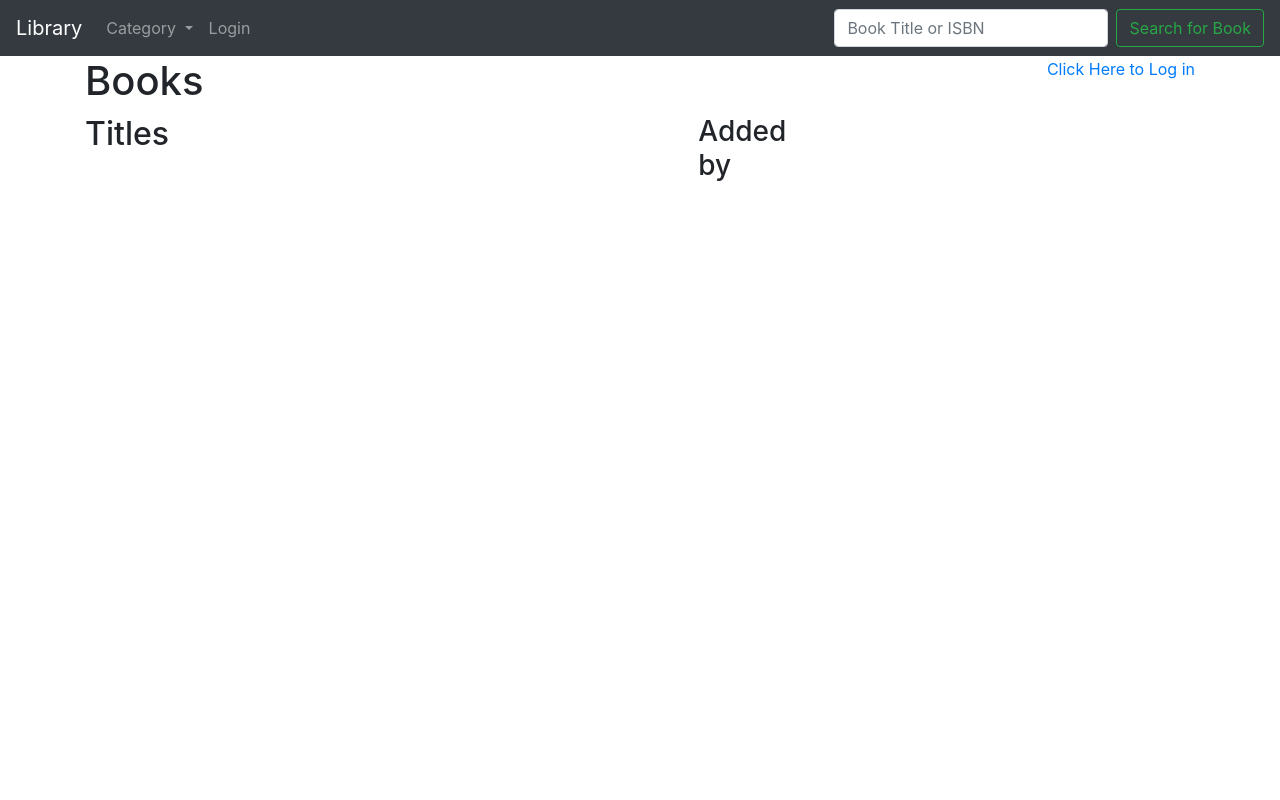
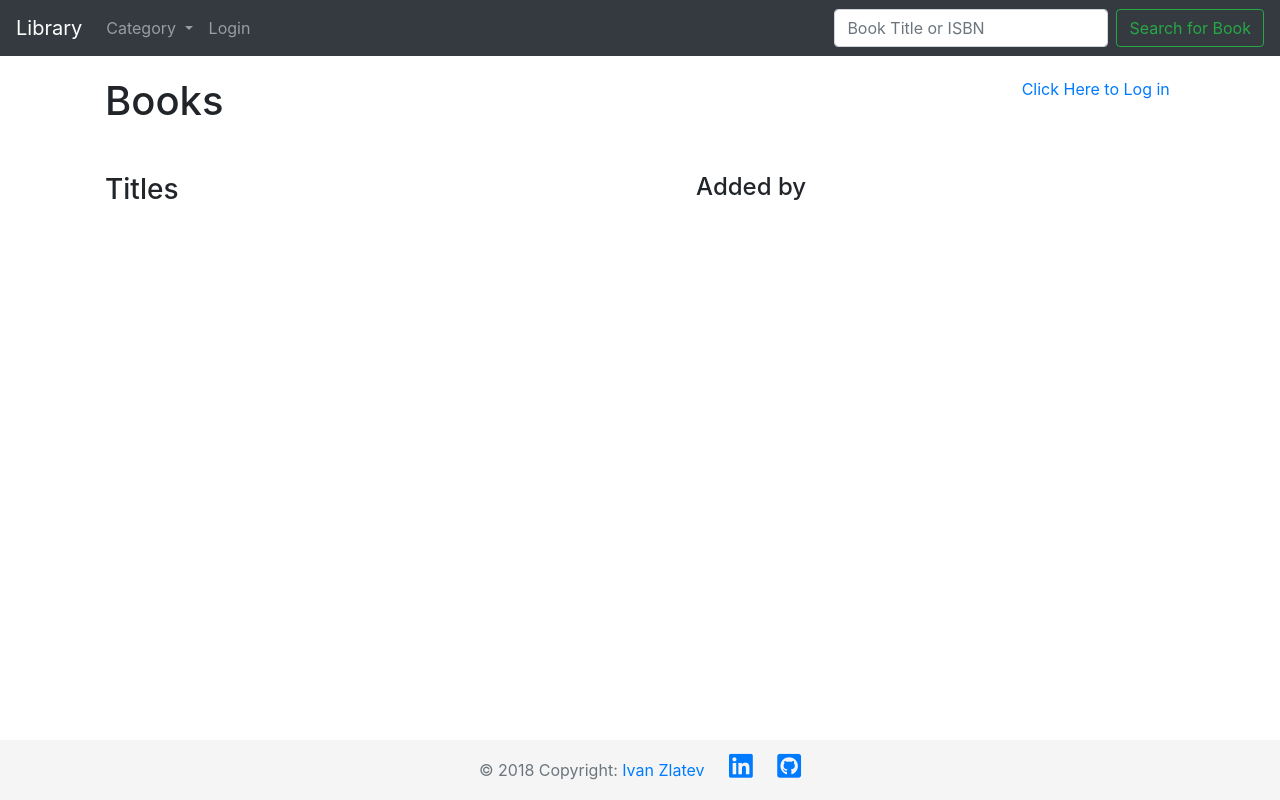
Before and after one commit to zlateff/item-catalog-application, a Flask app: template catalog/templates/books.html in a window 1280 px wide. Run offline with Flask 2, Linux system fonts and the light colour scheme; the template is opened without the code that fills it, so the values that code supplies are empty; some libraries are stand-ins or nearby versions.

Commit message:
Add CSS to templates

```diff
--- a/catalog/static/styles.css
+++ b/catalog/static/styles.css
@@ -1,13 +1,35 @@
+html {
+    position: relative;
+    min-height: 100%;
+}
+
+body {
+    margin-bottom: 60px;
+}
+
+.banner {
+    padding: 20px;
+}
+
+.books {
+    padding: 20px;
+}
+
+.book-search {
+    padding: 20px;
+}
+
+#search-label {
+    font-weight: bold;
+    padding-right: 10px;
+}
+
+.book-row {
+    margin-bottom: 10px;
+}
+
 .creator_img {
     display: inline-block;
-    width: 70px;
-    height: 70px;
-    border-radius: 50%;
-    object-fit: cover;
-}
-
-.user_img {
-    float: left;
     width: 70px;
     height: 70px;
     border-radius: 50%;
@@ -19,3 +41,23 @@
     color: rgb(12, 80, 12);
     background-color: rgb(175, 255, 175);
 }
+
+.footer {
+    position: absolute;
+    bottom: 0;
+    width: 100%;
+    height: 60px;
+    line-height: 60px;
+    background-color: #f5f5f5;
+}
+
+.fab {
+    font-size: 1.7em;
+    padding-left: 20px;
+}
+
+@media (max-width: 768px) {
+    .user {
+        padding-top: 10px;
+    }
+}
--- a/catalog/templates/books.html
+++ b/catalog/templates/books.html
@@ -1,9 +1,9 @@
 {% extends "main.html" %}
 {% block content %}
-	<div class="row divider green">
+	<div class="row divider">
 		<div class="col-md-12"></div>
 	</div>
-	<div class="row banner book">
+	<div class="row banner">
 		<div class="col-md-10 col-md-offset-1 padding-none">
 			<h1>{{ category.name }} Books</h1>
 			{% if name %}
@@ -27,10 +27,10 @@
 			{% endif %}
 
 		</div>
-		<div class="col-md-2 text-right">
+		<div class="col-md-2 col-md-offset-1 padding-none">
 			{% if name %}
 			<figure class="user">
-				<img class="user_img" src="{{ picture}}">
+				<img class="creator_img" src="{{ picture}}">
 				<figcaption>{{ name }} <a href="{{url_for('gdisconnect')}}">Logout</a></figcaption>
 			</figure>
 			{% else %}
@@ -38,13 +38,7 @@
 			{% endif %}
 		</div>
 	</div>
-	<div class="row padding-top padding-bottom">
-		<div class="col-md-1"></div>
-		<div class="col-md-11 padding-none">
 
-		</div>
-		<div class="col-md-7"></div>
-	</div>
 	<div class="row">
 		<div class="flash">
 			{% with messages = get_flashed_messages() %}
@@ -59,40 +53,36 @@
 		</div>
 	</div>
 	{% if books !=[] %}
-    <div class="row">
+    <div class="row books">
 			<div class="col-md-10 row">
-				<div class="col-md-8"><h2>Titles</h2></div>
-				<div class="col-md-2"><h3>Added by</h3></div>
+				<div class="col-md-8"><h3>Titles</h3></div>
+				<div class="col-md-2"><h4>Added by</h4></div>
 					{% for b in books %}
-							<div class="book-item col-md-7">
+						<div class="book-row col-md-10 row">
+							<div class="book-info col-md-9">
 								<a href="{{url_for('previewBook', category_id=category.id , book_id=b.id)}}"><h4>{{b.title}}</h4></a>
 								<h5>ISBN: {{b.isbn}}</h5>
 								{% if name %}
 								{% if b.user_id == user %}
-								<a href="{{url_for('deleteBook', book_id=b.id)}}">
-									<button class="btn btn-default" id="new-category">
-										<span class="glyphicon glyphicon-cutlery" aria-hidden="true"></span>Delete Book
-									</button>
+								<a href="{{url_for('deleteBook', book_id=b.id)}}" class="btn btn-danger">
+										Delete Book
 								</a>
 								{% endif %}
 								{% endif %}
 							</div>
-							<div class="book-item col-md-1"></div>
-							<div class="book-item col-md-2">
+							<div class="book-space col-md-1"></div>
+							<div class="book-user col-md-2">
 								<img class="creator_img" src="{{b.user.picture}}">
 								<h6>{{b.user.name}}</h6>
 							</div>
+						</div>
 					{% endfor %}
 			</div>
     </div>
     {% else %}
     <div>
         <div class="col-md-10 row">
-            <h4>No Books added for this category yet.
-				{% if name %}
-				<a href="{{url_for('searchResults')}}">Add a Boook</a>
-				{% endif %}
-			</h4>
+            <h4>No Books added for this category yet.</h4>
         </div>
     </div>
 	{% endif %}
--- a/catalog/templates/main.html
+++ b/catalog/templates/main.html
@@ -3,7 +3,8 @@
 	<head>
         <meta charset="utf-8">
         <meta name="viewport" content="width=device-width, initial-scale=1, shrink-to-fit=no">
-		<link rel="stylesheet" href="https://stackpath.bootstrapcdn.com/bootstrap/4.1.1/css/bootstrap.min.css" integrity="sha384-WskhaSGFgHYWDcbwN70/dfYBj47jz9qbsMId/iRN3ewGhXQFZCSftd1LZCfmhktB" crossorigin="anonymous">
+        <link rel="stylesheet" href="https://stackpath.bootstrapcdn.com/bootstrap/4.1.1/css/bootstrap.min.css" integrity="sha384-WskhaSGFgHYWDcbwN70/dfYBj47jz9qbsMId/iRN3ewGhXQFZCSftd1LZCfmhktB" crossorigin="anonymous">
+        <link rel="stylesheet" href="https://use.fontawesome.com/releases/v5.0.13/css/all.css" integrity="sha384-DNOHZ68U8hZfKXOrtjWvjxusGo9WQnrNx2sqG0tfsghAvtVlRW3tvkXWZh58N9jp" crossorigin="anonymous">
         <link rel=stylesheet type=text/css href="{{ url_for('static', filename='styles.css') }}">
         <title>My Library</title>
 	</head>
@@ -44,8 +45,20 @@
             </nav>
 		<div class="container">
 			{% block content %}
-			{% endblock %}
+            {% endblock %}
         </div>
+        <!--Footer-->
+        <footer class="footer">
+                <!--Copyright-->
+                <div class="container text-center text-muted">
+                    © 2018 Copyright:
+                    <a href="https://zlateff.com"> Ivan Zlatev </a>
+                    <a href="#"><i class="fab fa-linkedin"></i></a>
+                    <a href="#"><i class="fab fa-github-square"></i></a>
+                </div>
+        <!--/.Copyright-->
+        </footer>
+        <!--/.Footer-->
         <script src="https://code.jquery.com/jquery-3.3.1.slim.min.js" integrity="sha384-q8i/X+965DzO0rT7abK41JStQIAqVgRVzpbzo5smXKp4YfRvH+8abtTE1Pi6jizo" crossorigin="anonymous"></script>
         <script src="https://cdnjs.cloudflare.com/ajax/libs/popper.js/1.14.3/umd/popper.min.js" integrity="sha384-ZMP7rVo3mIykV+2+9J3UJ46jBk0WLaUAdn689aCwoqbBJiSnjAK/l8WvCWPIPm49" crossorigin="anonymous"></script>
         <script src="https://stackpath.bootstrapcdn.com/bootstrap/4.1.1/js/bootstrap.min.js" integrity="sha384-smHYKdLADwkXOn1EmN1qk/HfnUcbVRZyYmZ4qpPea6sjB/pTJ0euyQp0Mk8ck+5T" crossorigin="anonymous"></script>
--- a/catalog/templates/newbook.html
+++ b/catalog/templates/newbook.html
@@ -3,7 +3,7 @@
     <div class="row divider">
 		<div class="col-md-12"></div>
 	</div>
-	<div class="row banner menu">
+	<div class="row banner">
 		<div class="col-md-10 col-md-offset-1 padding-none">
 			<h1>{{title}}</h1>
         </div>
@@ -44,7 +44,7 @@
                             <input type="hidden" name="title" value="{{title}}">
                             <input type="hidden" name="isbn" value="{{isbn}}">
                             <div class="padding-bottom"></div>
-                            <button type="submit" class="btn btn-default" id="submit" type="submit">
+                            <button type="submit" class="btn btn-success" id="submit" type="submit">
                             Add Book</button>
                         </div>
                     </form>
--- a/catalog/templates/previewBook.html
+++ b/catalog/templates/previewBook.html
@@ -3,7 +3,7 @@
     <div class="row divider">
 		<div class="col-md-12"></div>
 	</div>
-	<div class="row banner menu">
+	<div class="row banner">
 		<div class="col-md-10 col-md-offset-1 padding-none">
 			<h1>{{title}}</h1>
         </div>
@@ -12,7 +12,7 @@
             <a href="{{url_for('showLogin')}}">Click Here to Log in </a>
             {% endif %}
             {% if name %}
-            <figure class="creator">
+            <figure>
                 <img class="creator_img" src="{{ picture }}">
                 <figcaption>{{ name }} <a href="{{url_for('gdisconnect')}}">Logout</a></figcaption>
             </figure>
```
Also changed, not shown: catalog/templates/library.html (+14 -13 lines), catalog/templates/searchresults.html (+13 -16 lines).
